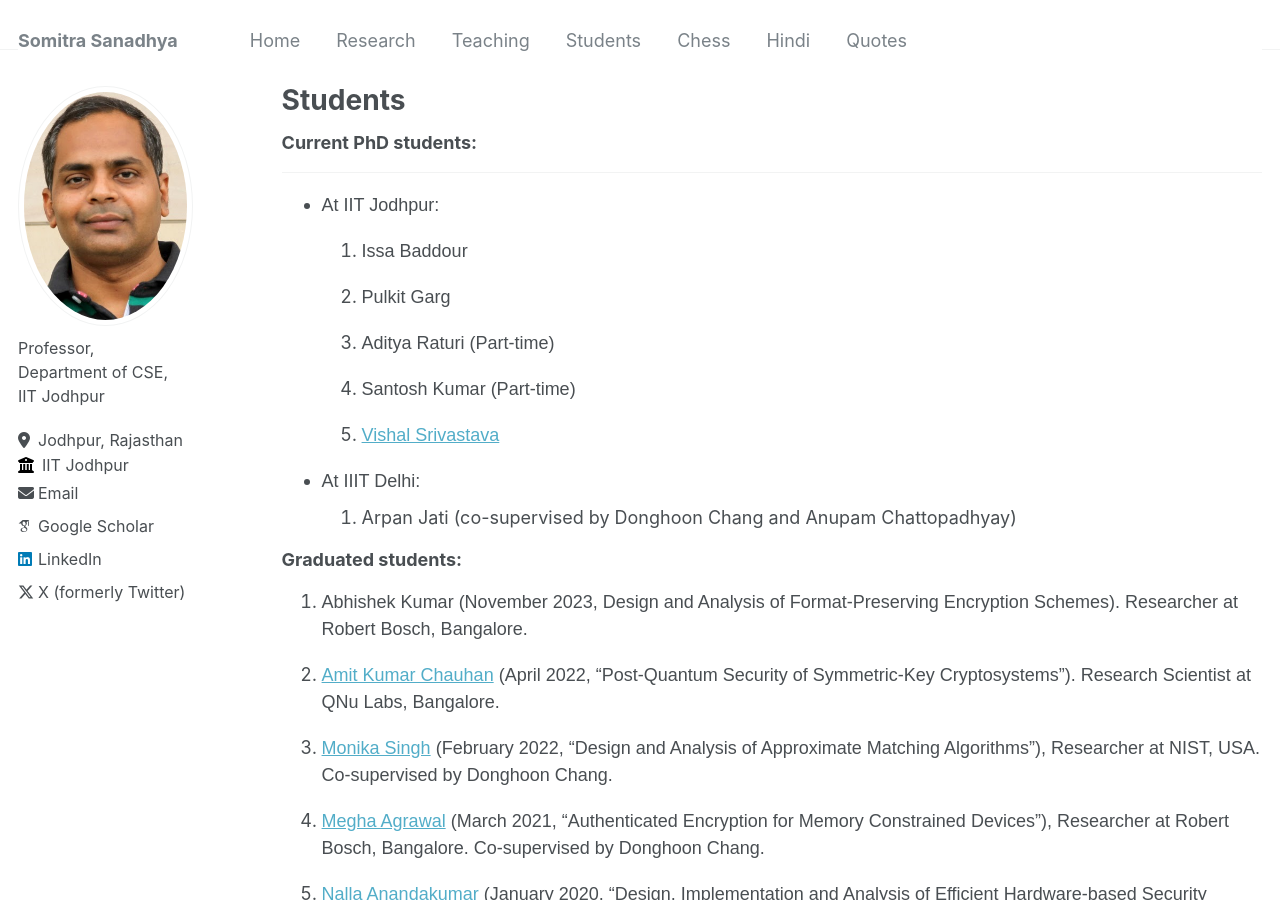
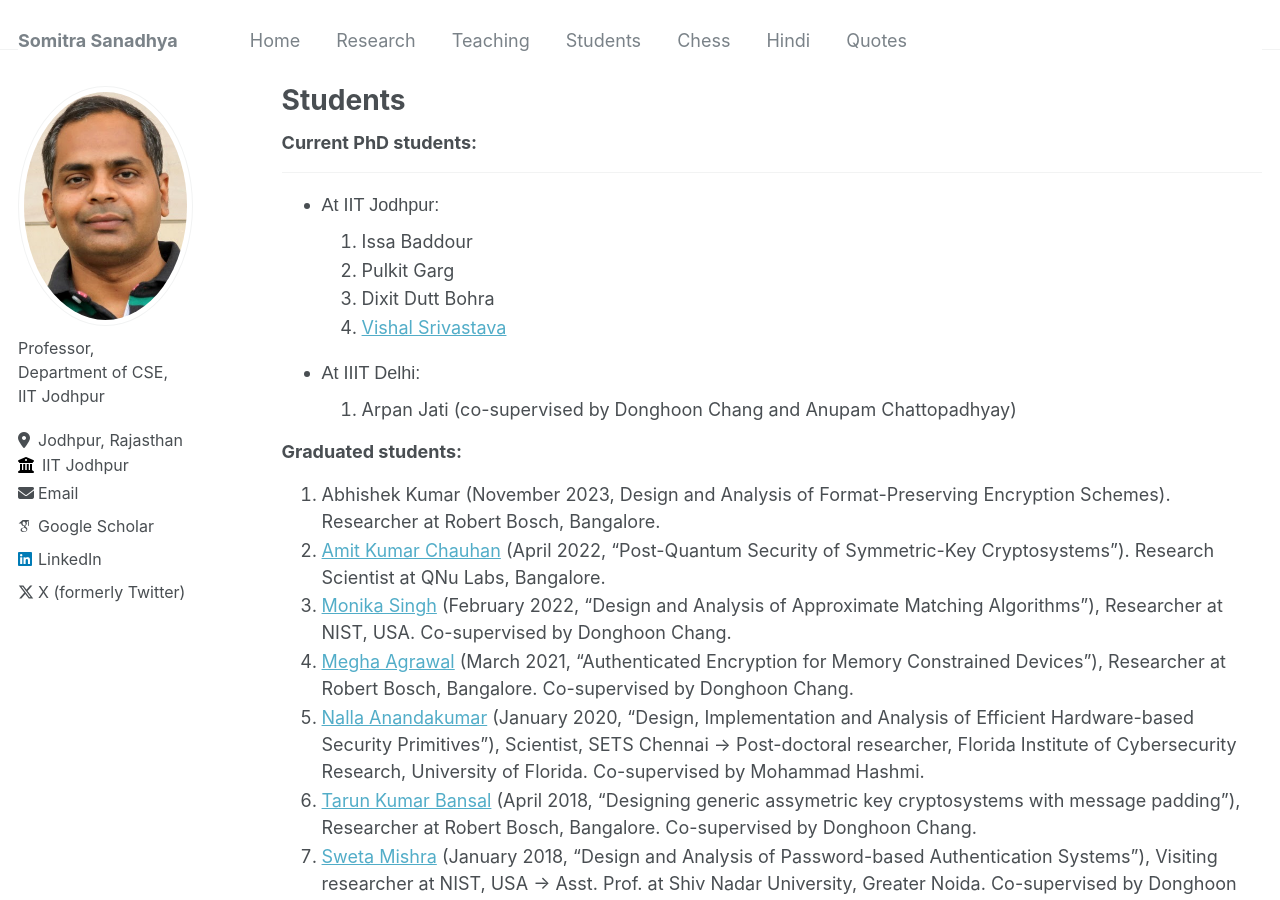
Before and after one commit to somitra-sanadhya/somitra-sanadhya.github.io, a Jekyll site: the page built from _pages/students.md, in a window 1280 px wide and 900 px high. Built offline with Jekyll 4.4.1, drawn with Linux system fonts in a browser that asks for light colours; some web fonts are replaced.

Commit message:
Update students.md

```diff
--- a/_pages/students.md
+++ b/_pages/students.md
@@ -10,14 +10,9 @@ author_profile: true
 + At IIT Jodhpur:
 
     1. Issa Baddour
-
     2. Pulkit Garg
-
-    3. Aditya Raturi (Part-time)
-
-    4. Santosh Kumar (Part-time)
-
-    5. [Vishal Srivastava](https://www.linkedin.com/in/vishal-srivastava27)
+    3. Dixit Dutt Bohra
+    4. [Vishal Srivastava](https://www.linkedin.com/in/vishal-srivastava27)
 
 + At IIIT Delhi:
 
@@ -26,19 +21,12 @@ author_profile: true
 ### Graduated students:
 
 1. Abhishek Kumar (November 2023, Design and Analysis of Format-Preserving Encryption Schemes). Researcher at Robert Bosch, Bangalore.
-
 2. [Amit Kumar Chauhan](https://sites.google.com/view/amitchauhan) (April 2022, "Post-Quantum Security of Symmetric-Key Cryptosystems"). Research Scientist at QNu Labs,  Bangalore.
-
 3. [Monika Singh](https://www.linkedin.com/in/monika-singh-1985b8a5) (February 2022, "Design and Analysis of Approximate Matching Algorithms"), Researcher at NIST, USA.  Co-supervised by Donghoon Chang.
-
 4. [Megha Agrawal](https://in.linkedin.com/in/megha-agrawal-242224109) (March 2021, "Authenticated Encryption for Memory Constrained Devices"), Researcher at Robert Bosch, Bangalore. Co-supervised by Donghoon Chang.
-
 5. [Nalla Anandakumar](https://sites.google.com/site/nnallaanandakumar/) (January 2020, "Design, Implementation and Analysis of Efficient Hardware-based Security Primitives"), Scientist, SETS Chennai -> Post-doctoral researcher, Florida Institute of Cybersecurity Research, University of Florida. Co-supervised by Mohammad Hashmi.
-
 6. [Tarun Kumar Bansal](https://in.linkedin.com/in/tarun-bansal90) (April 2018, "Designing generic assymetric key cryptosystems with message padding"), Researcher at Robert Bosch, Bangalore. Co-supervised by Donghoon Chang.
-
 7. [Sweta Mishra](https://cse.snu.edu.in/people/faculty/dr-sweta-mishra) (January 2018, "Design and Analysis of Password-based Authentication Systems"), Visiting researcher at NIST, USA -> Asst. Prof. at Shiv Nadar University, Greater Noida. Co-supervised by Donghoon Chang.
-
 8. [Mohona Ghosh](https://www.igdtuw.ac.in/itdepartment.php?name=MohonaGhosh) (April 2016, "Cryptanalysis of block cipher constructions"), Post-doctoral researcher at NTU Singapore -> Asst. Prof. at IIITDM Jabalpur-> Asst. Prof. at IGDTUW Delhi. Co-supervised by Donghoon Chang.
 
 ### Undergrad/ Masters students:
@@ -46,47 +34,29 @@ author_profile: true
 + At IIT Jodhpur (graduation time, thesis title):
 
     1. Vijaya Rawat (2024, M.Tech. thesis: Smart contract Vulnerability Detection)
-
     2. Divya Mahendia (2024, M.Tech. thesis: Data Recovery in Blockchain-Based Multi-Cloud Storage Data Auditing Systems)
-
     3. Shubham Singh (2023, M.Tech. thesis: On improving Security-Scalability tradeoff of Bitcoin)
-
     4. Himanshi (2023, M.Tech. thesis: Defending SVM against Data poisoning attacks)
 
 + At IIT Ropar (graduation time, thesis title):
 
     1. Subodh Bijwe (2021, M.Tech. thesis: Quantum Machine Learning on NISQ devices)
-
     2. Aashirwad Kashyap, Avinash Dhinwa, Deepak Kumar (2018, Ransomware analysis and detection)
-
     3. Rishabh Kumar, Saumya Goyal, Marshal Kumar Gond (2018, My digital college)
-
     4. Subhashish Sharma, Yash Ubale, Rahul Roshan (2018, Chess recognition) - co-supervised by Dr. Abhinav Dhall
-
     5. Divjot Singh (2020, SHA2 cryptanalysis)
 
 + At former workplace:
 
 1. N. Sumesh Manjunath (M.Tech. thesis, TCS Research->PhD candidate in NYU Abu Dhabi)
-
 2. Akshima (BTech. thesis, PhD candidate at Univ. of Chicago)
-
 3. Aarushi Goel (B.Tech. thesis, PhD candidate at Rutgers Univ.)
-
 4. Akshay Gupta (B.Tech. thesis, M.S. Georgia Tech->Security research and consulting, US)
-
 5. Gaurav Saluja (B.Tech. thesis, Software development)
-
 6. Madhuri Siddula (M.Tech. thesis, PhD candidate at West Virginia University, US)
-
 7. Sandipan Biswas (M.Tech. thesis, Software development)
-
 8. Nishant Sharma (M.Tech. thesis -> Security research, Pentester academy)
-
 9. Tarun Kumar Bansal (M.Tech. thesis -> PhD student with me-> Security researcher Robert Bosch Bangalore)
-
 10. Arpan Jati (M.Tech. thesis -> PhD student with me)
-
 11. Naina Gupta (M.Tech. thesis -> PhD student, NTU Singapore)
-
 12. Munawar Hasan (M.Tech. thesis, Security consulting)
```
